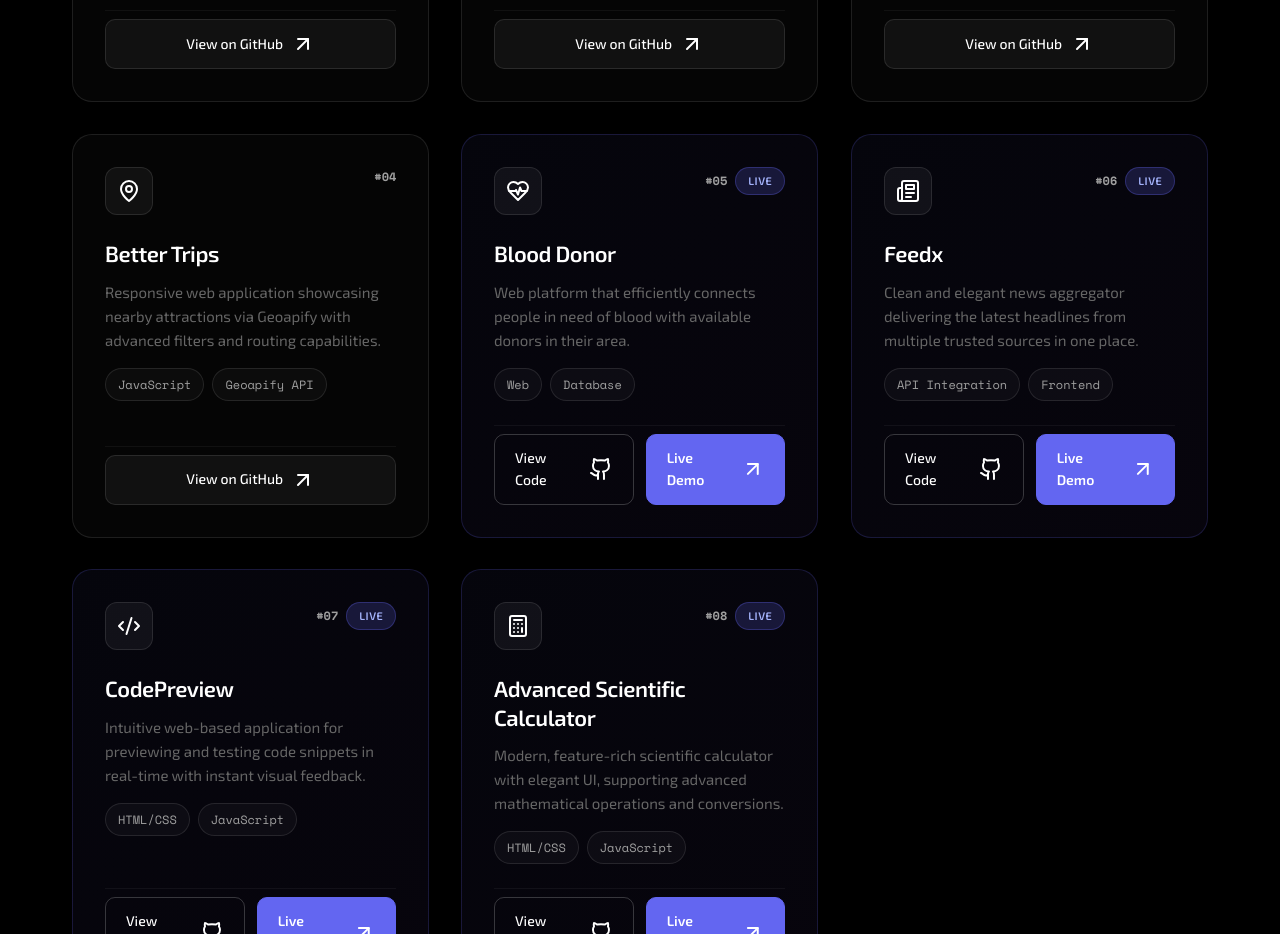
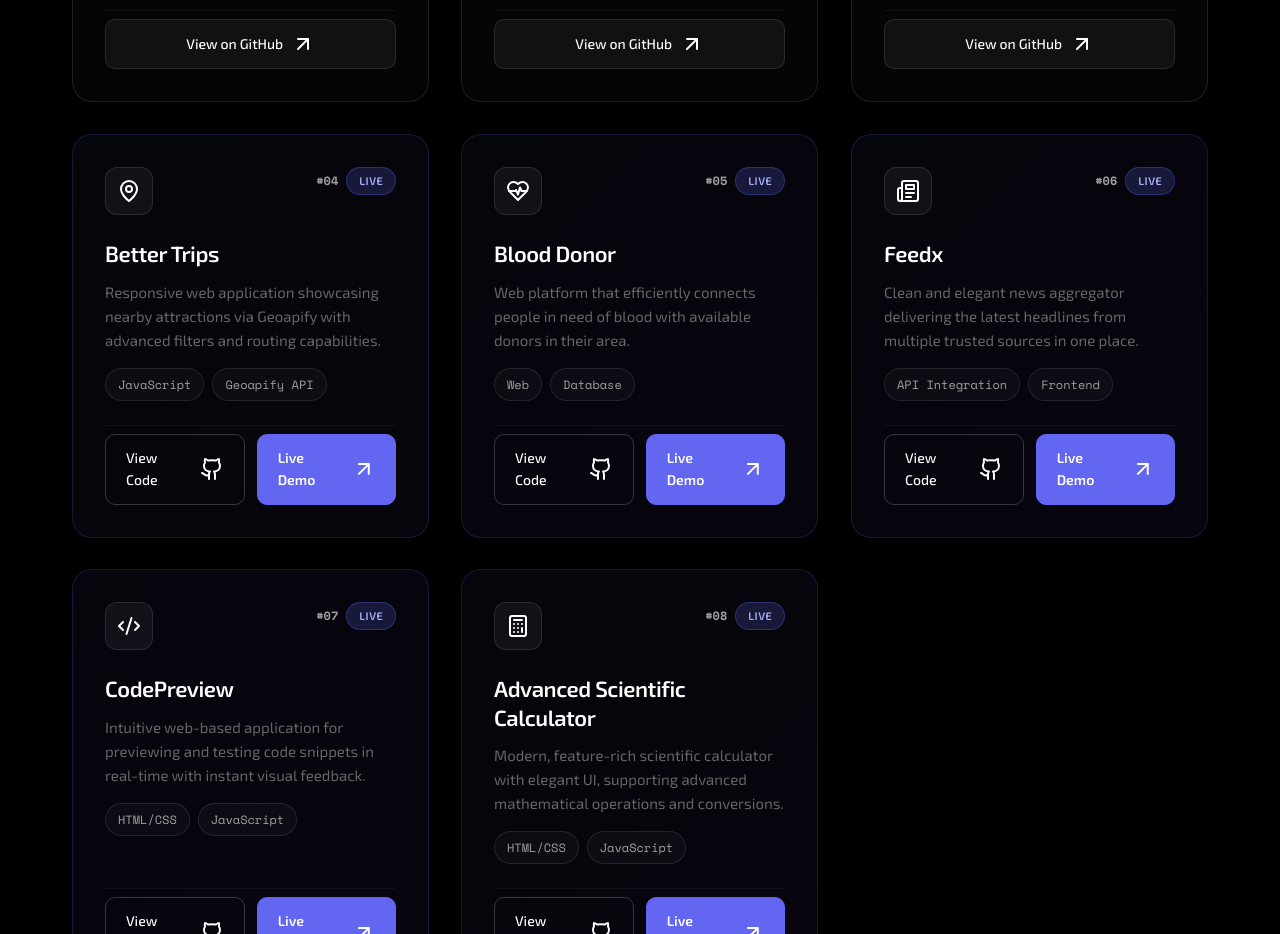
Before and after one commit to bhaskar2004/my.portfolio, a React (Vite) app: page / in a window 1280 px wide. Shown: the part 2500-3434 px from the top of the page. Built offline with nearby package versions, Linux system fonts and the light colour scheme.

Commit message:
Update Better Trips project with live URL

```diff
--- a/src/pages/Home.jsx
+++ b/src/pages/Home.jsx
@@ -221,13 +221,14 @@ const Home = () => {
                         </article>
 
                         {/* Project 4 */}
-                        <article className="project-card">
+                        <article className="project-card featured">
                             <div className="project-header">
                                 <div className="project-icon">
                                     <MapPin />
                                 </div>
                                 <div className="project-meta">
                                     <span className="project-number">#04</span>
+                                    <span className="project-badge">Live</span>
                                 </div>
                             </div>
                             <div className="project-body">
@@ -239,8 +240,12 @@ const Home = () => {
                                 </div>
                             </div>
                             <div className="project-footer">
-                                <a href="https://github.com/bhaskar2004/better-trips" className="project-link" target="_blank" rel="noopener noreferrer">
-                                    <span>View on GitHub</span>
+                                <a href="https://github.com/bhaskar2004/better-trips" className="project-link secondary" target="_blank" rel="noopener noreferrer">
+                                    <span>View Code</span>
+                                    <Github />
+                                </a>
+                                <a href="https://better-trips.vercel.app/" className="project-link primary" target="_blank" rel="noopener noreferrer">
+                                    <span>Live Demo</span>
                                     <ArrowUpRight />
                                 </a>
                             </div>
```
